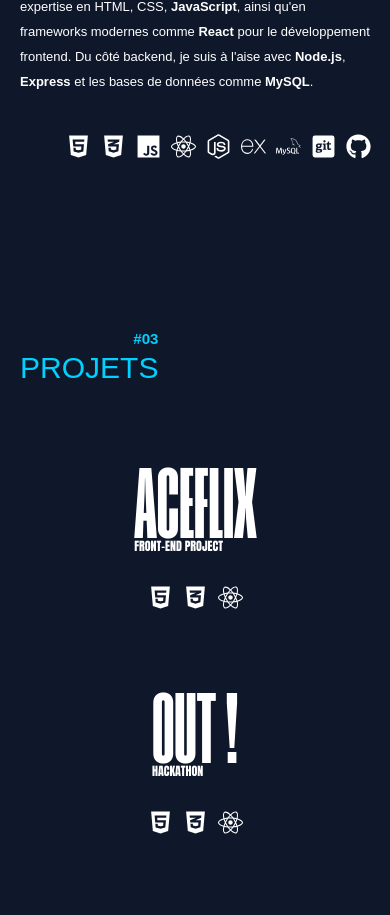
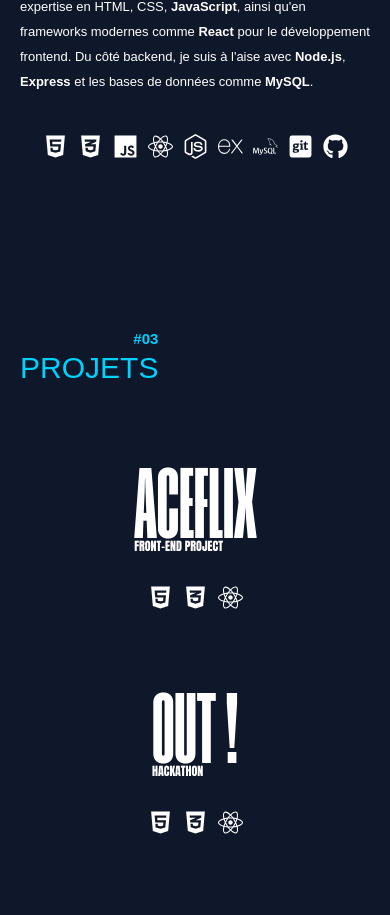
Before and after one commit to WildAntho/Portfolio, a React (Vite) app: page / in a window 390 px wide. Shown: the part 1416-2331 px from the top of the page. Built offline with nearby package versions, Linux system fonts and the light colour scheme.

Commit message:
fix bug skills

```diff
--- a/src/components/Nav/About/About.jsx
+++ b/src/components/Nav/About/About.jsx
@@ -1,5 +1,4 @@
-import { useRef } from "react";
-import { useInView, motion } from "framer-motion";
+import { motion } from "framer-motion";
 import "./about.css";
 import FramerMagneticHtml from "../FramerMagneticHtml";
 import FramerMagneticCss from "../FramerMagneticCSS";
@@ -12,9 +11,6 @@ import FramerMagneticMysql from "../FramerMagneticMysql";
 import FramerMagneticGithub from "../FramerMagneticGithub";
 
 export default function About() {
-  const ref = useRef(null);
-  const isInView = useInView(ref, { once: true });
-
   const DURATION = 0.25;
   const STAGGER = 0.025;
 
@@ -88,15 +84,7 @@ export default function About() {
           comme <span className="bold-text">MySQL</span>.
         </p>
       </div>
-      <div
-        className="skills-container"
-        ref={ref}
-        style={{
-          transform: isInView ? "none" : "translateX(-500px)",
-          opacity: isInView ? 1 : 0,
-          transition: "all 0.9s cubic-bezier(1, 0, 0, 1.5)",
-        }}
-      >
+      <div className="skills-container">
         <FramerMagneticHtml />
         <FramerMagneticCss />
         <FramerMagneticJs />
--- a/src/components/Nav/About/about.css
+++ b/src/components/Nav/About/about.css
@@ -158,7 +158,7 @@ span {
   }
   .skills-container {
     width: 90vw;
-    gap: 30px;
+    gap: 20px;
   }
   .magnetic {
     width: auto;
@@ -214,6 +214,7 @@ span {
   }
 
   .skills-container {
+    justify-content: center;
     margin-top: 20px;
     gap: 10px;
   }
```
